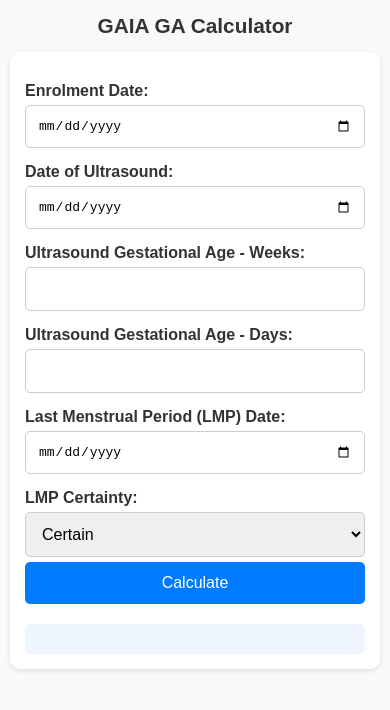
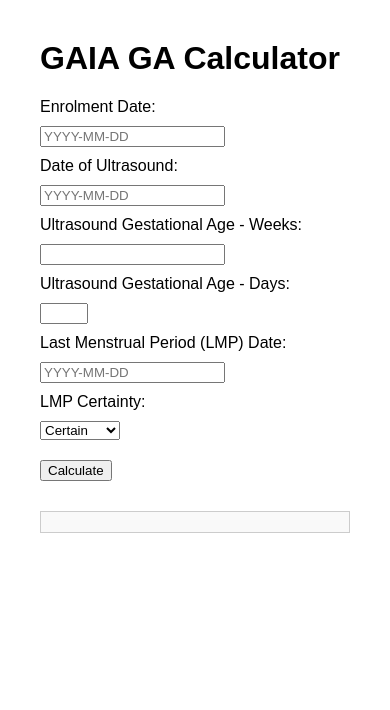
Before and after one commit to alaneizu/gaia-ga-calculator, a plain HTML site: page index.html in a window 390 px wide. Drawn offline with Linux system fonts and the light colour scheme.

Commit message:
Refactor input fields and update styles in index.html
Fixed bugs: Pregnancy Start Date by Ultrasound was off by one day.  has now been fixed.
Additions: added print out LMP and difference between LMP and US.

```diff
--- a/index.html
+++ b/index.html
@@ -2,61 +2,23 @@
 <html lang="en">
 <head>
   <meta charset="UTF-8">
-  <meta name="viewport" content="width=device-width, initial-scale=1.0">
   <title>GAIA GA Calculator</title>
-
-  <!-- ✅ PWA Manifest -->
-  <link rel="manifest" href="manifest.json">
-
-  <!-- ✅ App icons and theme -->
-  <link rel="icon" href="icons/icon-192.png">
-  <meta name="theme-color" content="#007bff">
-
   <style>
-    body {
-      font-family: Arial, sans-serif;
-      margin: 20px;
-      padding: 0;
-      background-color: #f8f9fa;
-      color: #333;
-    }
-    h1 { text-align: center; font-size: 1.6em; }
-    form {
-      max-width: 500px; margin: auto; background: #fff;
-      padding: 20px; border-radius: 10px;
-      box-shadow: 0 2px 5px rgba(0,0,0,0.1);
-    }
-    label { display: block; margin-top: 15px; font-weight: bold; }
-    input, select, button {
-      width: 100%; padding: 10px; font-size: 1em;
-      margin-top: 5px; border: 1px solid #ccc; border-radius: 5px;
-      box-sizing: border-box;
-    }
-    button { background-color: #007bff; color: white; border: none; cursor: pointer; }
-    button:hover { background-color: #0056b3; }
-    .output {
-      margin-top: 20px; padding: 15px; border-radius: 5px;
-      background: #eef5ff; font-size: 0.95em;
-    }
-    @media (max-width: 600px) {
-      body { margin: 10px; }
-      h1 { font-size: 1.3em; }
-      form { padding: 15px; }
-      input, select, button { font-size: 1em; padding: 12px; }
-    }
+    body { font-family: Arial, sans-serif; margin: 40px; }
+    label, input, select { display: block; margin-top: 10px; }
+    button { margin-top: 20px; }
+    .output { margin-top: 30px; padding: 10px; border: 1px solid #ccc; background: #f9f9f9; }
   </style>
 </head>
 <body>
-
   <h1>GAIA GA Calculator</h1>
 
-  <form onsubmit="event.preventDefault(); calculate();">
   <label>Enrolment Date:
-      <input type="date" id="currentDate" required>
+    <input type="text" pattern="\d{4}-\d{2}-\d{2}" placeholder="YYYY-MM-DD" id="currentDate" required>
   </label>
 
   <label>Date of Ultrasound:
-      <input type="date" id="ultrasoundDate" required>
+    <input type="text" pattern="\d{4}-\d{2}-\d{2}" placeholder="YYYY-MM-DD" id="ultrasoundDate" required>
   </label>
 
   <label>Ultrasound Gestational Age - Weeks:
@@ -68,7 +30,7 @@
   </label>
 
   <label>Last Menstrual Period (LMP) Date:
-      <input type="date" id="lmpDate">
+    <input type="text" pattern="\d{4}-\d{2}-\d{2}" placeholder="YYYY-MM-DD" id="lmpDate" required>
   </label>
 
   <label>LMP Certainty:
@@ -78,19 +40,11 @@
     </select>
   </label>
 
-    <button type="submit">Calculate</button>
+  <button onclick="calculate()">Calculate</button>
 
   <div class="output" id="output"></div>
-  </form>
 
   <script>
-    // Register service worker for offline/PWA
-    if ('serviceWorker' in navigator) {
-      navigator.serviceWorker.register('service-worker.js')
-        .then(() => console.log('✅ Service Worker registered'))
-        .catch(err => console.log('Service Worker failed:', err));
-    }
-
   function calculate() {
     const currentDate = new Date(document.getElementById('currentDate').value);
     const usDate = new Date(document.getElementById('ultrasoundDate').value);
@@ -105,65 +59,113 @@
     }
 
     const usGA_days = usWeeks * 7 + usDays;
+
+   // Array of month names
+    const months = ["Jan", "Feb", "Mar", "Apr", "May", "Jun",
+                    "Jul", "Aug", "Sep", "Oct", "Nov", "Dec"];
+
+    // Determine trimester
     let trimester;
-      if (usGA_days <= 97) trimester = "First";
-      else if (usGA_days <= 195) trimester = "Second";
-      else trimester = "Third or beyond";
+    if (usGA_days <= 97) {
+      trimester = "First";
+    } else if (usGA_days <= 195) {
+      trimester = "Second";
+    } else {
+      trimester = "Third or beyond";
+    }
 
-      const pregnancyStartByUS = new Date(usDate.getTime() - usGA_days * 24 * 60 * 60 * 1000);
-      let finalPregnancyStartDate, LOC, source;
+    // Calculate pregnancy start date from ultrasound
+    const pregnancyStartByUS = new Date(usDate.getTime() - (usGA_days - 1)  * 24 * 60 * 60 * 1000 );
 
+    let finalPregnancyStartDate;
+    let LOC;
+    let source;
+    let absDiff = null;
+    let formattedLMP = "Unknown";
+
+
+    // Case: LMP is missing
     if (!lmpInputValue) {
       finalPregnancyStartDate = pregnancyStartByUS;
-        LOC = (trimester === "First") ? "LOC-1" :
-              (trimester === "Second") ? "LOC-2b" : "NOT LOC 1-2b";
+      LOC = (trimester === "First") ? "LOC-1" : LOC = (trimester === "Second") ? "LOC-2b" :  "NOT LOC 1-2b";
       source = "Ultrasound";
     } else {
       const lmpDate = new Date(lmpInputValue);
-        const diff_us_lmp = Math.round((usDate - lmpDate) / (1000 * 60 * 60 * 24));
-        const absDiff = Math.abs(diff_us_lmp - usGA_days);
+      const diff_us_lmp = Math.round((pregnancyStartByUS - lmpDate ) / (1000 * 60 * 60 * 24));
+      absDiff = Math.abs(diff_us_lmp );
+	formattedLMP = lmpDate.getFullYear() + '-' +
+    		months[lmpDate.getMonth()] + '-' +
+    		String(lmpDate.getDate()).padStart(2, '0');
+
+
       if (trimester === "First") {
         LOC = "LOC-1";
         if (absDiff <= 7 && lmpCertainty === "certain") {
-            finalPregnancyStartDate = lmpDate; source = "LMP";
+          finalPregnancyStartDate = lmpDate;
+          source = "LMP";
         } else {
-            finalPregnancyStartDate = pregnancyStartByUS; source = "Ultrasound";
+          finalPregnancyStartDate = pregnancyStartByUS;
+          source = "Ultrasound";
         }
-        } else if (trimester === "Second") {
+      } else if (trimester === "Second"){
           if (lmpCertainty === "certain") {
             LOC = "LOC-2a";
             finalPregnancyStartDate = (absDiff <= 14) ? lmpDate : pregnancyStartByUS;
-            source = (absDiff <= 14) ? "LMP" : "Ultrasound";
+            source = (absDiff <= 14) ?  "LMP"  : "Ultrasound";
           } else {
             LOC = "LOC-2b";
             finalPregnancyStartDate = (absDiff <= 10) ? lmpDate : pregnancyStartByUS;
-            source = (absDiff <= 10) ? "LMP" : "Ultrasound";
+            source = (absDiff <= 10) ? "LMP"  : "Ultrasound";
           }
         } else {
             LOC = "NOT LOC 1-2b";
-          finalPregnancyStartDate = pregnancyStartByUS; source = "Ultrasound";
-        }
+            finalPregnancyStartDate = pregnancyStartByUS; // Default to US-based if beyond 27 weeks
+            source = "Ultrasound";
         }
 
-      const currentGA_days = Math.round((currentDate - finalPregnancyStartDate) / (1000 * 60 * 60 * 24));
-      const currentGA_weeks = Math.floor(currentGA_days / 7);
-      const currentGA_remain_days = currentGA_days % 7;
+      }
 
-      const months = ["Jan","Feb","Mar","Apr","May","Jun","Jul","Aug","Sep","Oct","Nov","Dec"];
+    // Calculate gestational age at current date
+    const currentGA_days = Math.round((currentDate - finalPregnancyStartDate ) / (1000 * 60 * 60 * 24) + 1);
+    const currentGA_weeks = Math.floor((currentGA_days)/ 7);
+    const currentGA_remain_days = (currentGA_days) % 7;
+
+
+
+
+    // Calculate Estimated Due Date (EDD)
     const EDD = new Date(finalPregnancyStartDate);
-      EDD.setDate(finalPregnancyStartDate.getDate() + 280);
+    EDD.setDate(finalPregnancyStartDate.getDate() + 279); // Add 279 days (40 weeks) with first day as day 1
+    const formattedEDD = EDD.getFullYear() + '-' +
+      months[EDD.getMonth()] + '-' +
+      String(EDD.getDate()).padStart(2, '0');
 
-      const formattedEDD = `${EDD.getFullYear()}-${months[EDD.getMonth()]}-${String(EDD.getDate()).padStart(2, '0')}`;
-      const formattedPregStartDate = `${finalPregnancyStartDate.getFullYear()}-${months[finalPregnancyStartDate.getMonth()]}-${String(finalPregnancyStartDate.getDate()).padStart(2, '0')}`;
-      const formattedPregStartDateUS = `${pregnancyStartByUS.getFullYear()}-${months[pregnancyStartByUS.getMonth()]}-${String(pregnancyStartByUS.getDate()).padStart(2, '0')}`;
+    const formattedpregstartdate = finalPregnancyStartDate.getFullYear() + '-' +
+      months[finalPregnancyStartDate.getMonth()] + '-' +
+      String(finalPregnancyStartDate.getDate()).padStart(2, '0');
 
-      document.getElementById('output').innerHTML = `
+
+    const formattedpregstartdateus = pregnancyStartByUS.getFullYear() + '-' +
+      months[pregnancyStartByUS.getMonth()] + '-' +
+      String(pregnancyStartByUS.getDate()).padStart(2, '0');
+
+
+
+
+     // Output results
+    const outputDiv = document.getElementById('output');
+    outputDiv.innerHTML = `
       <strong>Trimester:</strong> ${trimester}<br>
-        <strong>Pregnancy Start Date by Ultrasound:</strong> ${formattedPregStartDateUS}<br>
-        <strong>GAIA Pregnancy Start Date:</strong> ${formattedPregStartDate}<br>
+	<strong>LMP:</strong> ${formattedLMP}<br>
+      <strong>Pregnancy Start Date by Ultrasound:</strong> ${formattedpregstartdateus}<br>
+	<strong>Absolute Difference (US vs LMP):</strong>
+	${absDiff !== null ? absDiff + ' days' : 'Not applicable'}<br>
+<br>
+      <strong>GAIA Pregnancy Start Date:</strong> ${formattedpregstartdate}<br>
       <strong>Source Used:</strong> ${source}<br>
       <strong>LOC:</strong> ${LOC}<br>
-        <strong>GAIA Gestational Age at Enrolment:</strong> ${currentGA_weeks} weeks and ${currentGA_remain_days} days<br>
+<br>
+      <strong>GAIA Gestational Age at Enrolment:</strong> ${currentGA_weeks} weeks and ${currentGA_remain_days} days <br>
       <strong>GAIA Estimated Due Date (EDD):</strong> ${formattedEDD}
     `;
   }
```
Lines whose indentation alone changed are shown as unchanged.
